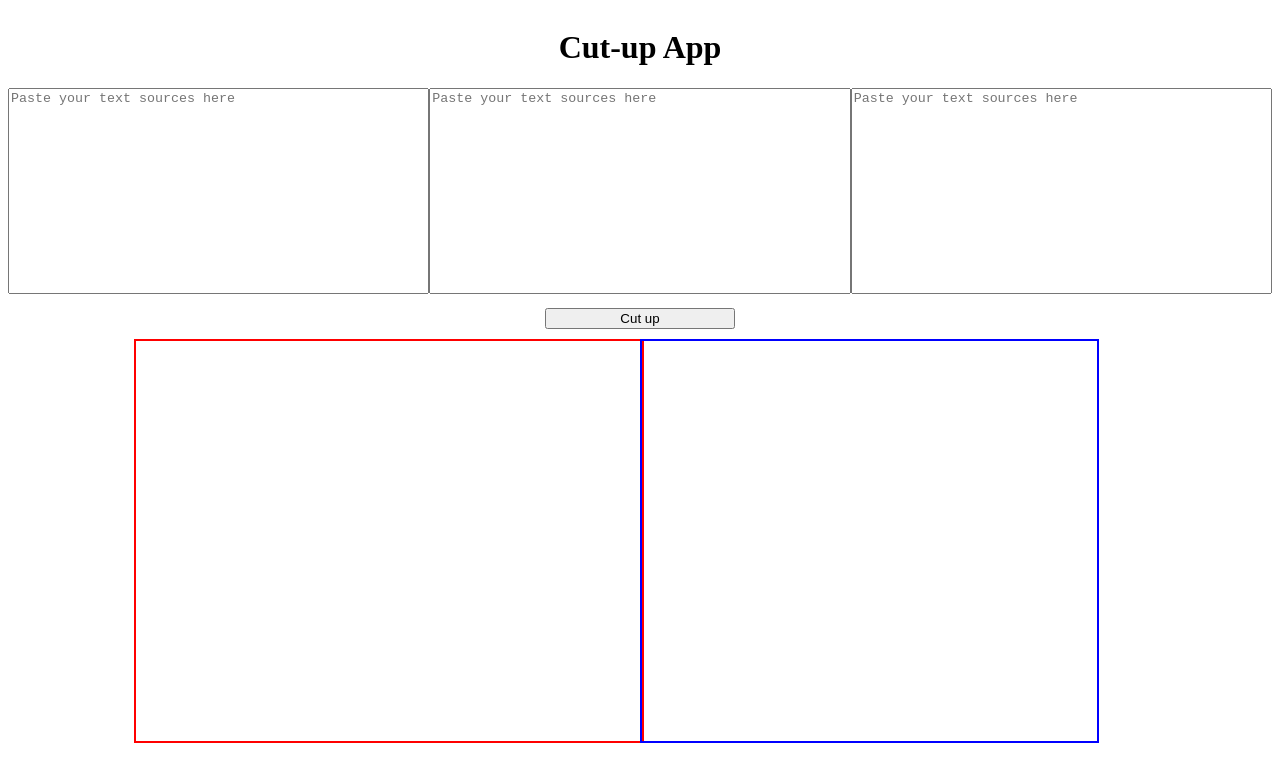
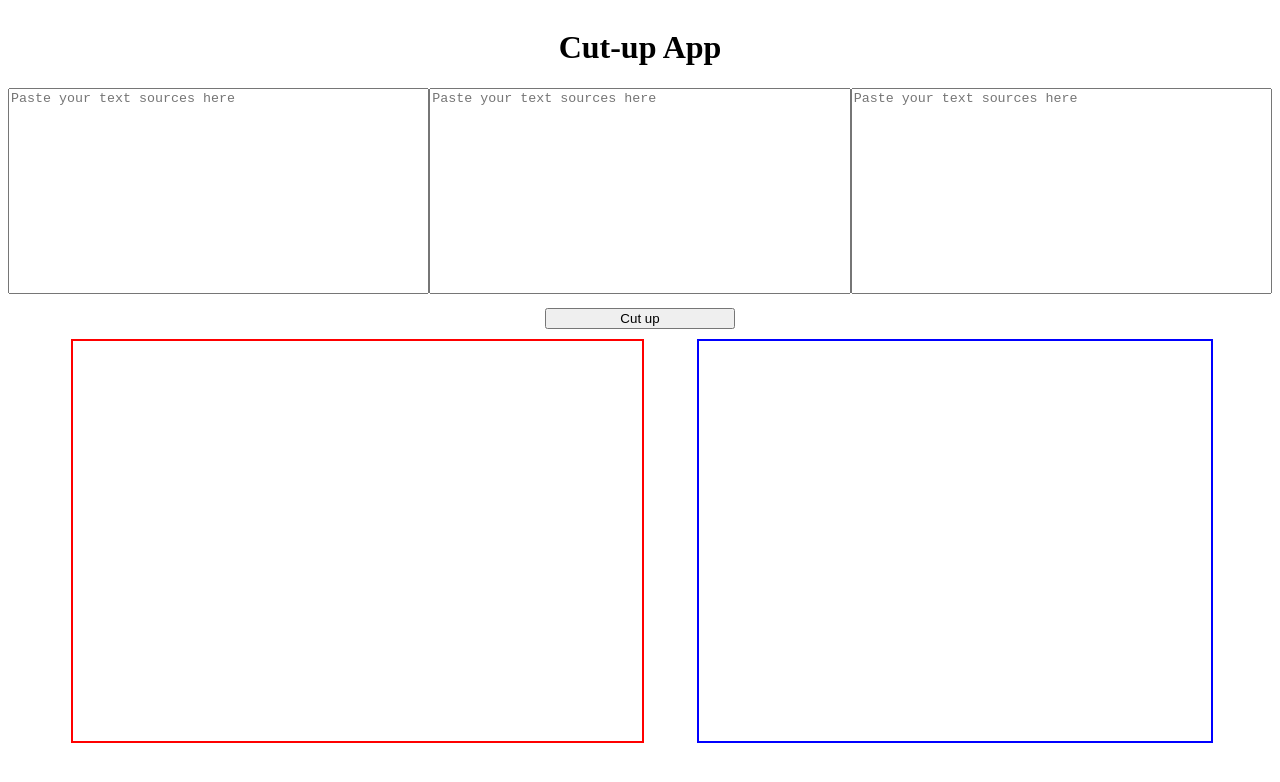
Before and after one commit to charlie-galb/cut-up, a React app: page / in a window 1280 px wide. Shown: the top 782 px of the page. Built offline with nearby package versions, Linux system fonts and the light colour scheme.

Commit message:
Increase width to 90% and add space-between

```diff
--- a/src/styles/components/crafting-board.scss
+++ b/src/styles/components/crafting-board.scss
@@ -1,7 +1,8 @@
 .crafting-container {
     display: flex;
     flex-direction: row;
+    justify-content: space-between;
     margin: auto;
     padding-top: 10px;
-    width: 80%;
+    width: 90%;
 }
```
